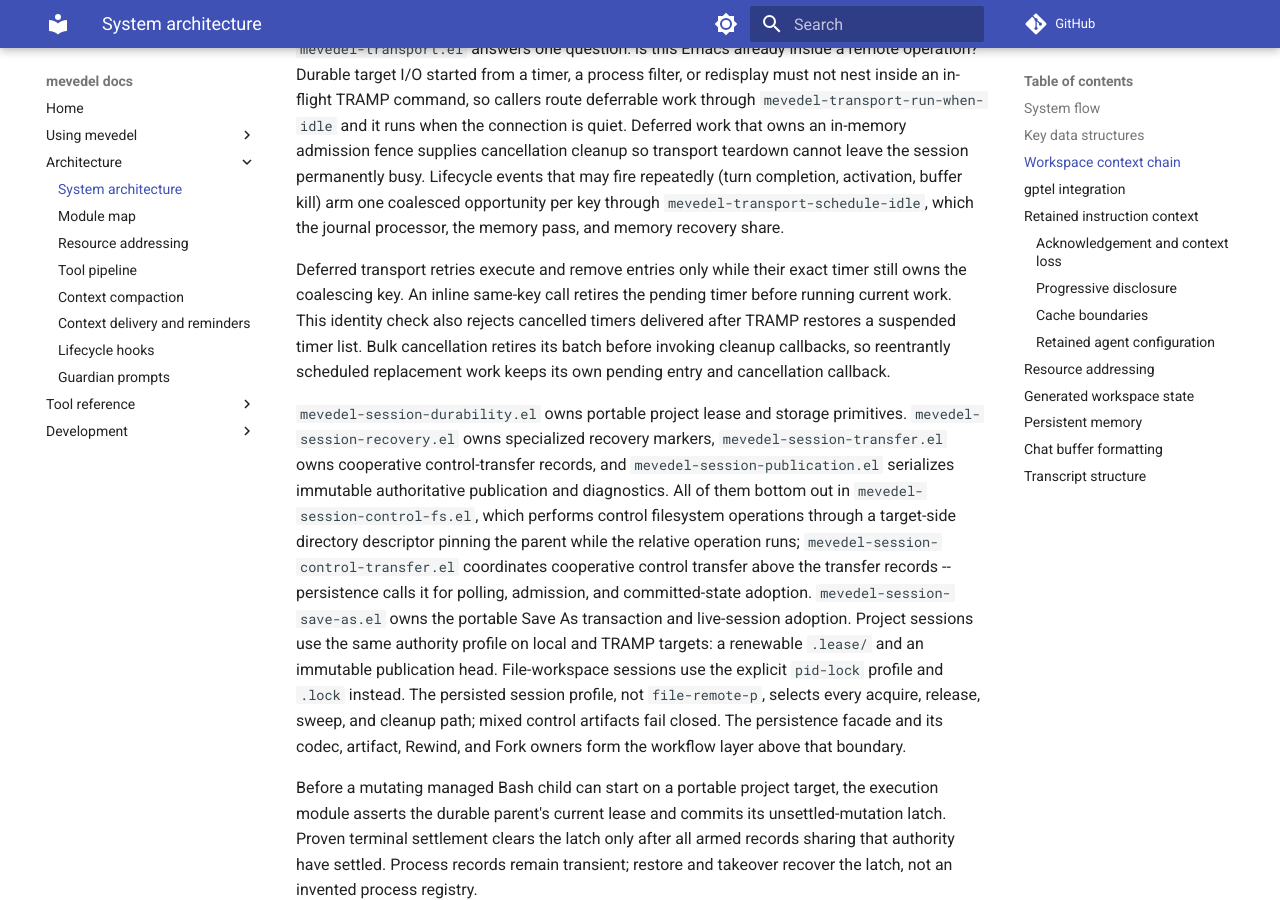
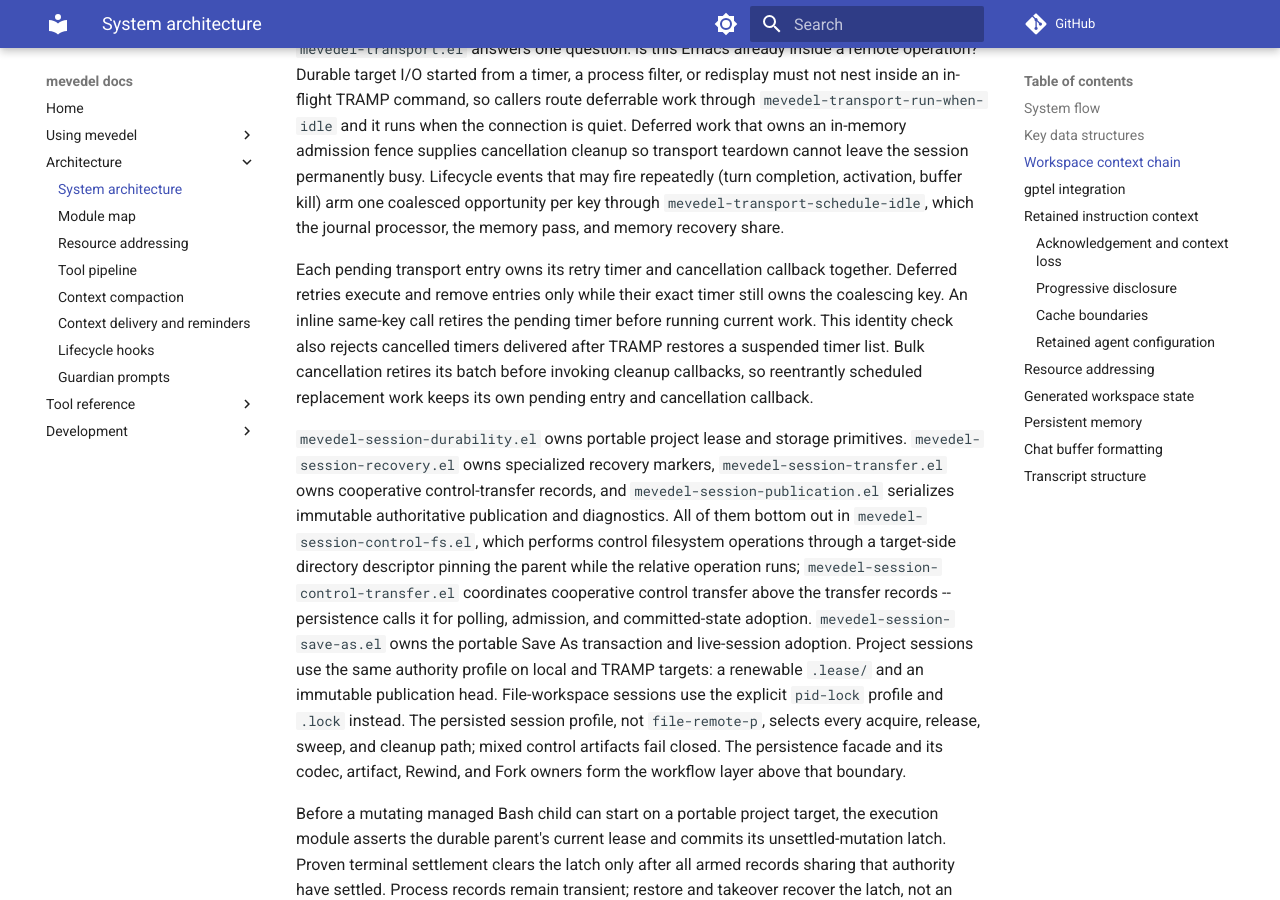
Before and after one commit to FrauH0lle/mevedel, an MkDocs documentation site: the page built from docs/architecture.md, in a window 1280 px wide and 900 px high, scrolled down 6923 px. Built offline with MkDocs 1.6.1 and Material for MkDocs 9.7.7, drawn with Linux system fonts in a browser that asks for light colours; comment, search, counter and statistics services are not loaded.

Commit message:
refactor(transport): Keep each retry and canceller in one entry
Replace parallel keyed tables with one pending-work record. Retry ownership,
inline replacement and cancellation now retire one entry, preserving the
exact timer identity fence and clearing a bulk batch before its callbacks.

* mevedel-transport.el (mevedel-transport--pending): Store timer/canceller
pairs. Remove the parallel pending-cancellers table.
(mevedel-transport--rearm-pending-timers, mevedel-transport--retry)
(mevedel-transport-run-when-idle, mevedel-transport-cancel-pending): Use the
single pending owner.

* test/test-mevedel-transport.el (mevedel-transport-cancel-pending): Cover
first-canceller coalescing and error-tolerant bulk retirement before the
implementation change. Adapt existing timer identity observations.

* test/test-mevedel-chat.el (mevedel-uninstall): Read the entry's timer.

* docs/architecture.md: Describe pending-work ownership.

Validation: 82 characterization cases pass before replacement; 376 focused
transport, chat, turn, pipeline and memory cases pass afterward. Final
82-case repeat passes; 199 files compile without warnings.

```diff
--- a/docs/architecture.md
+++ b/docs/architecture.md
@@ -318,7 +318,8 @@
 opportunity per key through `mevedel-transport-schedule-idle`, which the
 journal processor, the memory pass, and memory recovery share.
 
-Deferred transport retries execute and remove entries only while their exact
+Each pending transport entry owns its retry timer and cancellation callback
+together. Deferred retries execute and remove entries only while their exact
 timer still owns the coalescing key. An inline same-key call retires the pending
 timer before running current work. This identity check also rejects cancelled
 timers delivered after TRAMP restores a suspended timer list. Bulk cancellation
```
Also changed, not shown: 3 other files.
